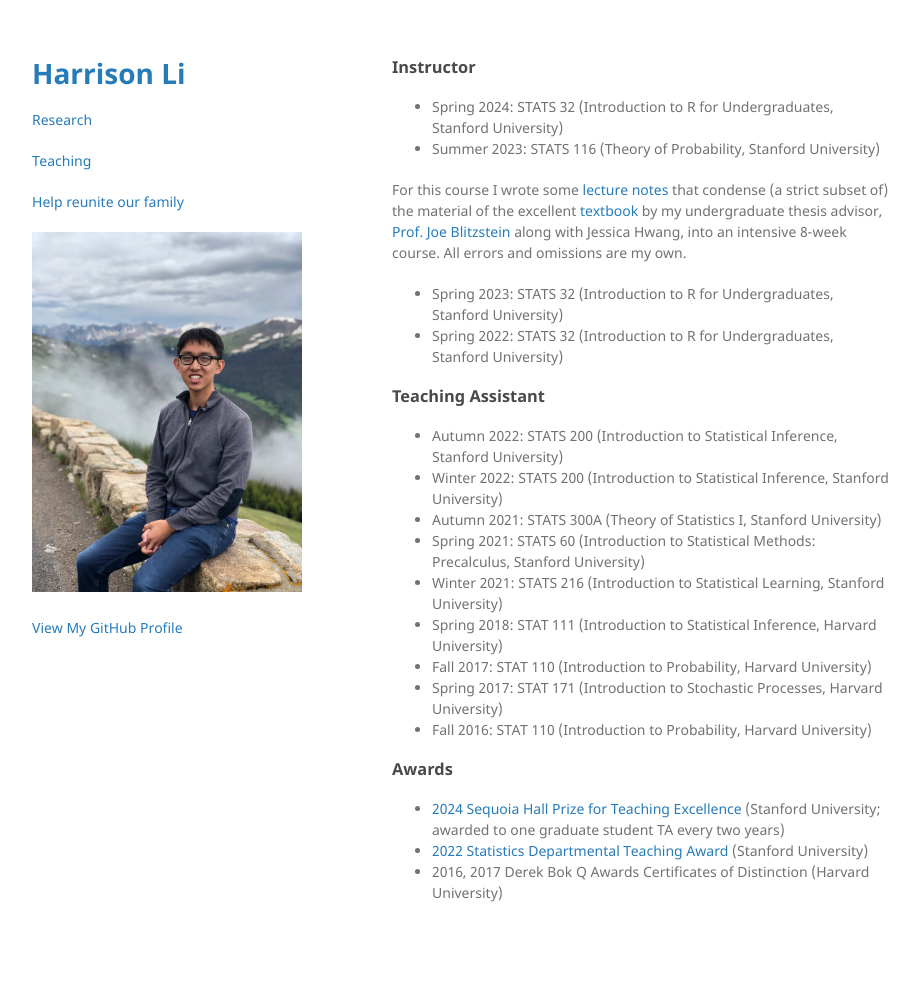
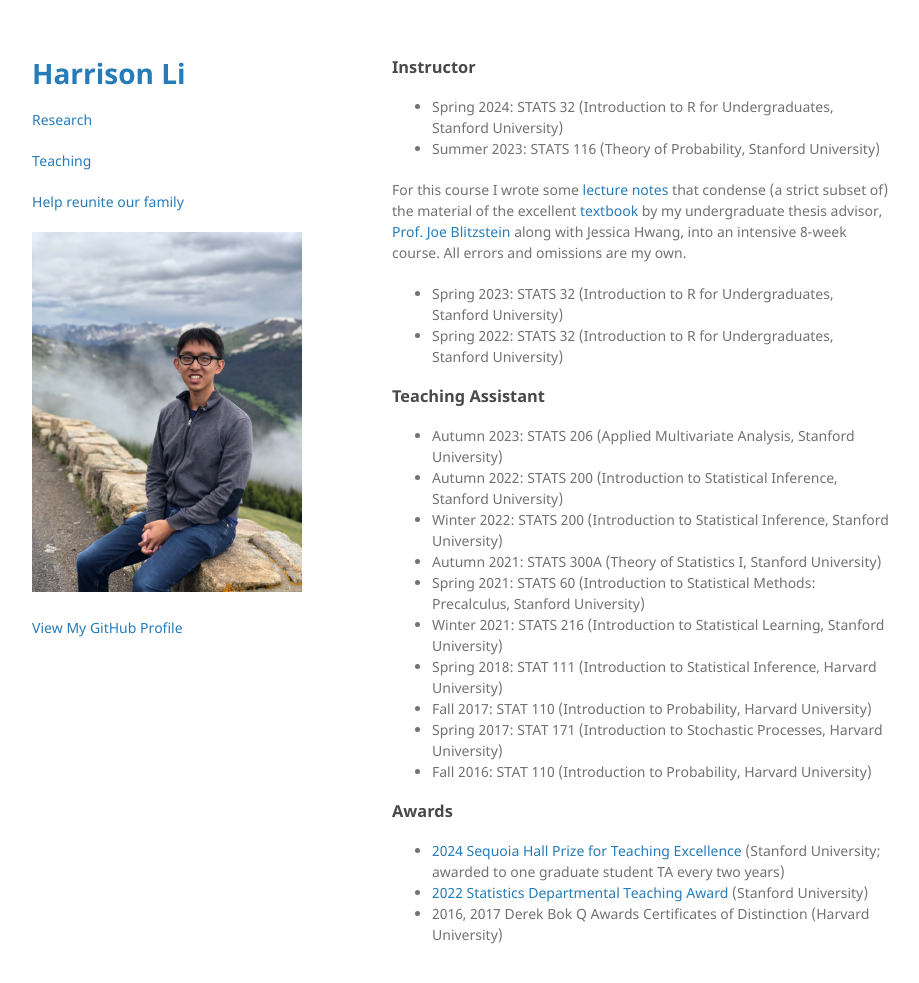
Before and after one commit to hli90722/hli90722.github.io, a Jekyll site: the page built from teaching.md, in a window 1280 px wide and 1015 px high. Shown: the top 983 px of the window, without its empty margins (178-1097 px from the left). Built offline with Jekyll 4.4.1, drawn with Linux system fonts in a browser that asks for light colours; the repository's description, which GitHub fills in, is left out.

Commit message:
Added STATS 206

```diff
--- a/teaching.md
+++ b/teaching.md
@@ -14,6 +14,7 @@ For this course I wrote some [lecture notes](https://hli90722.github.io/pdfs/STA
 - Spring 2022: STATS 32 (Introduction to R for Undergraduates, Stanford University)
 
 ### Teaching Assistant
+- Autumn 2023: STATS 206 (Applied Multivariate Analysis, Stanford University)
 - Autumn 2022: STATS 200 (Introduction to Statistical Inference, Stanford University)
 - Winter 2022: STATS 200 (Introduction to Statistical Inference, Stanford University)
 - Autumn 2021: STATS 300A (Theory of Statistics I, Stanford University)
```
